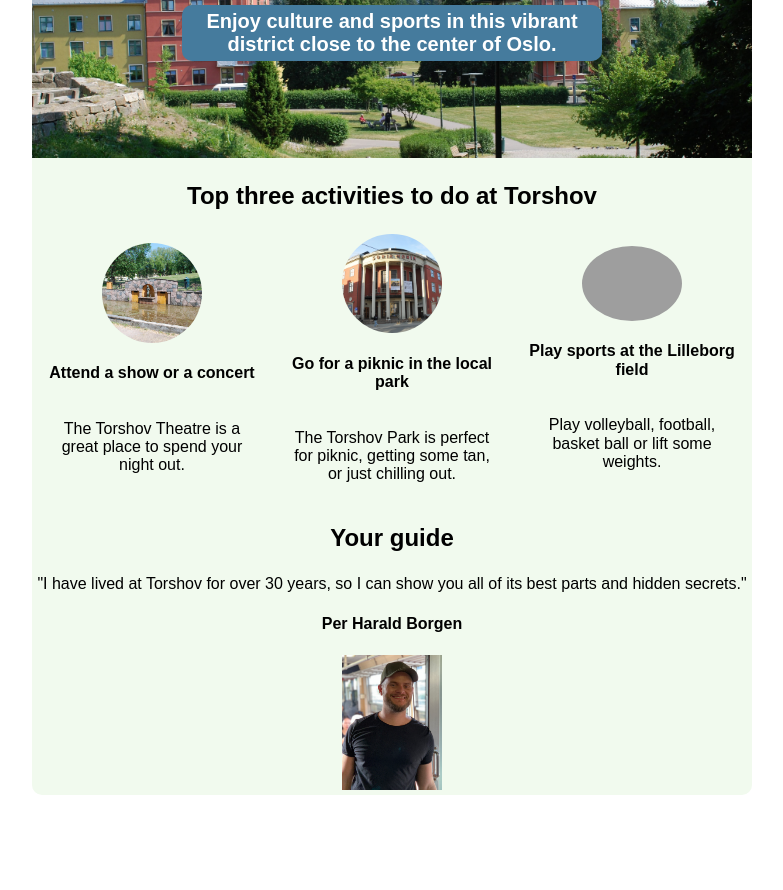
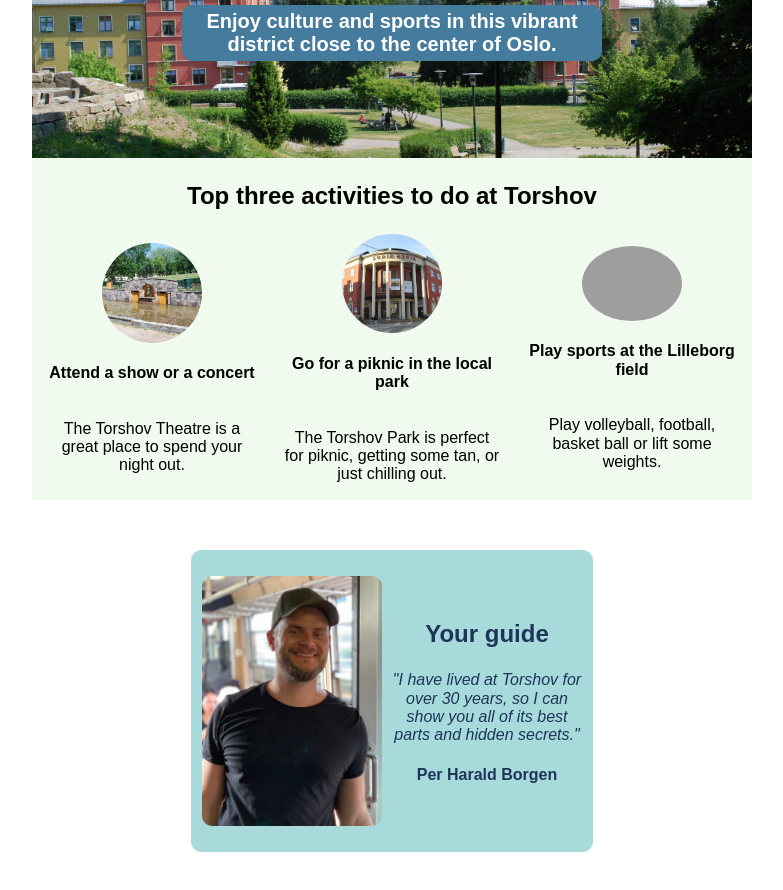
Before and after one commit to nottundeednut/Hometown-Homepage, a website built with Vite: page index.html in a window 1280 px wide. Shown: the part 182-1072 px from the top of the page, without its empty margins (248-1031 px from the left). Before the commit the page ends 977 px from the top, so only its background shows below. Built offline with nearby package versions, Linux system fonts and the light colour scheme; grey boxes are pictures that could not be loaded.

Commit message:
fix guide section

```diff
--- a/index.html
+++ b/index.html
@@ -46,14 +46,18 @@
       </div>
 
       <!-- GUIDE SECTION -->
-      <div>
-        <h3>Your guide</h3>
-        <p>
-          "I have lived at Torshov for over 30 years, so I can show you all of
-          its best parts and hidden secrets."
-        </p>
-        <h4>Per Harald Borgen</h4>
-        <img src="images/per.jpg" />
+      <div id="guide-section">
+        <div class="card">
+          <img src="images/per.jpg" />
+          <div class="card-details">
+            <h3>Your guide</h3>
+            <p>
+              "I have lived at Torshov for over 30 years, so I can show you all
+              of its best parts and hidden secrets."
+            </p>
+            <h4>Per Harald Borgen</h4>
+          </div>
+        </div>
       </div>
     </div>
   </body>
--- a/styles.css
+++ b/styles.css
@@ -21,7 +21,7 @@ img {
 .container {
   width: 720px;
   margin: 0 auto;
-  background-color: #F1FAEE;
+  background-color: #f1faee;
   border-radius: 10px;
 }
 
@@ -32,41 +32,70 @@ img {
   background-repeat: no-repeat;
   border-top-left-radius: 10px;
   border-top-right-radius: 10px;
-  color: #FFFFFF;
+  color: #ffffff;
   display: flex;
   flex-direction: column;
   align-items: center;
   justify-content: center;
 }
-h1{
-    background: #1D3557;
+h1 {
+  background: #1d3557;
   padding: 5px 12px;
   border-radius: 10px;
   font-size: 32px;
 }
-h2{
-    background: #457B9D;
+h2 {
+  background: #457b9d;
   padding: 5px 12px;
   border-radius: 10px;
   margin: 0 150px;
   font-size: 20px;
 }
 
-h3{
+h3 {
   font-size: 24px;
   text-align: center;
 }
-#activity{
+#activity {
   display: flex;
 }
-#activity img{
+#activity img {
   border-radius: 50%;
 }
-.activities{
+.activities {
   width: 30%;
   display: flex;
   flex-direction: column;
   align-items: center;
   justify-content: center;
-    margin: 0 15px;
+  margin: 0 auto;
 }
+
+#guide-section {
+  background: #ffffff;
+  padding: 50px 0;
+}
+.card {
+  width: 400px;
+  height: 300px;
+  background: #a8dadc;
+  border-radius: 10px;
+  margin: 0 auto;
+  border: 1px solid #a8dadc;
+  display: flex;
+  align-items: center;
+  justify-content: center;
+}
+.card img {
+  width: 180px;
+  height: 250px;
+  margin: 20px 0 20px 10px;
+  border-radius: 10px;
+}
+.card-details {
+  color: #1d3557;
+  margin: 0 10px;
+}
+.card-details p {
+  font-style: italic;
+}
```
Lines whose indentation alone changed are shown as unchanged.
